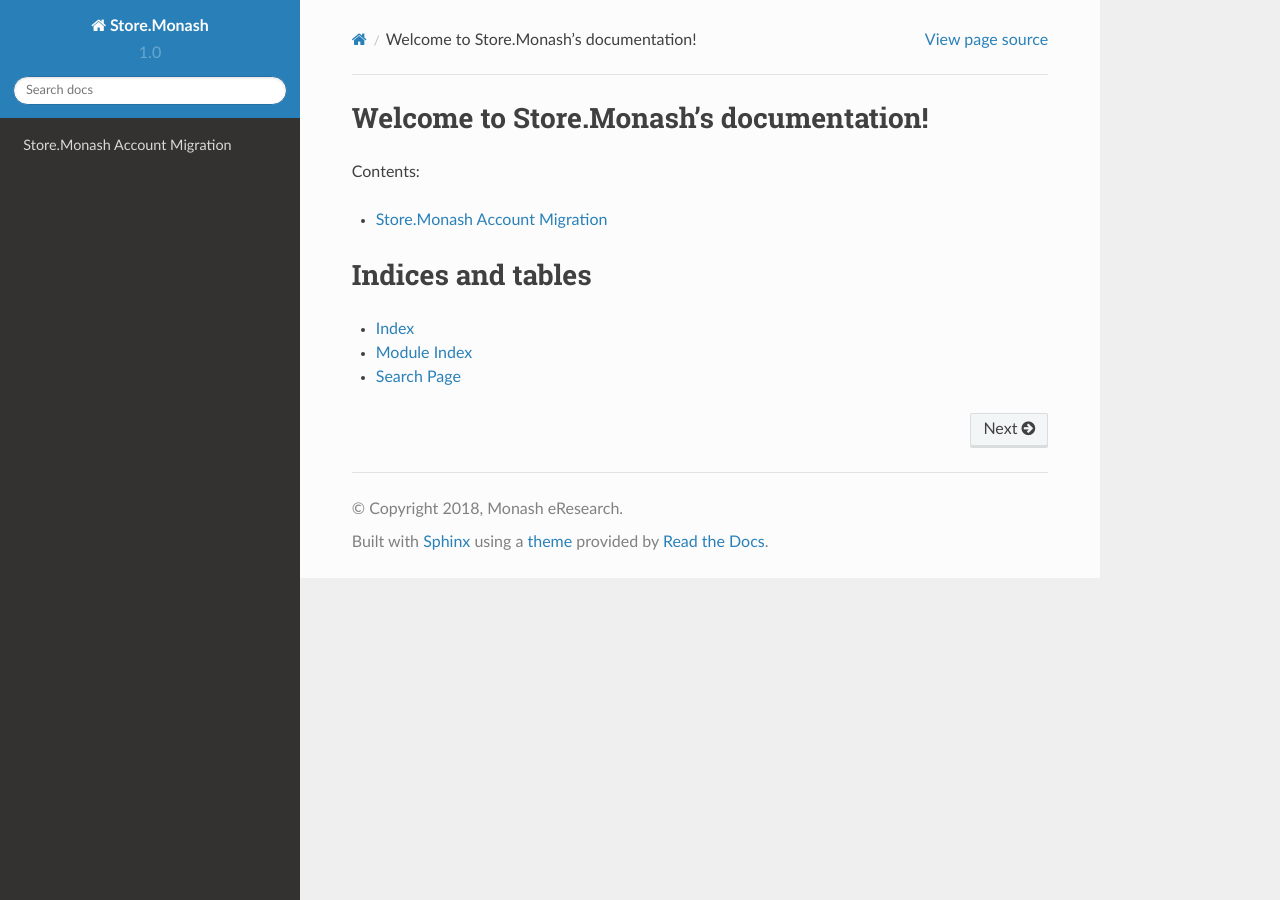
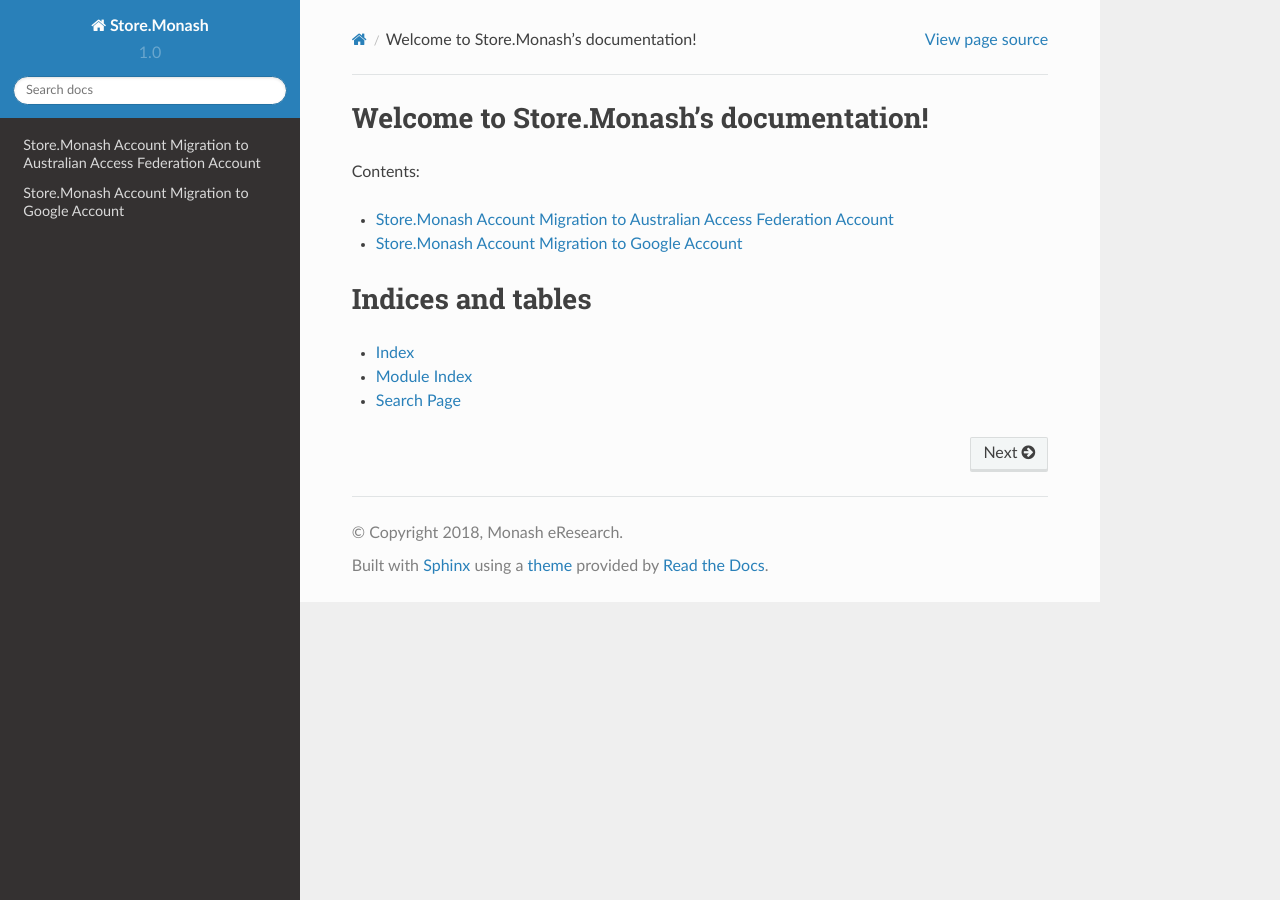
Before and after one commit to monash-merc/store.monash, a Sphinx documentation site: the page built from docs/source/index.rst, in a window 1280 px wide. Built offline with Sphinx 7.4.7 and the Read the Docs theme 2.0.0, drawn with Linux system fonts in a browser that asks for light colours; some of the changed lines change nothing that is shown.

Commit message:
Separate pages for documentation on AAF and Google authentication and migration

```diff
--- /dev/null
+++ b/docs/source/account_migration_aaf.rst
@@ -0,0 +1,36 @@
+Store.Monash Account Migration to Australian Access Federation Account
+======================================================================
+
+There are now two ways to log in to Store.Monash. You can continue to log in
+with your Monash username and password. However you are encouraged to try the
+new Australian Access Federation login method:
+
+  .. image:: images/two-ways-to-login.png
+
+Before trying the new login method, you should log in with the Username / Password
+form and verify that you can see your data:
+
+  .. image:: images/before-migration.png
+
+The first time you log in with the Australian Access Federation, you won't be able
+to see your data, but you will see a Migrate My Account link which will allow
+you to make all of your data accessible when using the new login method.
+
+  .. image:: images/first-aaf-login.png
+
+Clicking on the Migrate My Account link will take you to a new Migrate My Account
+page with a Username / Password form. Before you can make your data available to
+your new login method, you need to verify that you can access your old account by
+entering your Monash username and password:
+
+  .. image:: images/verify-old-account.png
+
+After verifying your Monash username and password, you will see a Migrate button
+allowing you to make your data available to your new account:
+
+  .. image:: images/migrate-account.png
+
+After your account has been migrated, you should see your old data available
+when you log in using the new method:
+
+  .. image:: images/account-migrated.png
--- a/docs/source/account_migration.rst
+++ b/docs/source/account_migration_google.rst
@@ -1,5 +1,5 @@
-Store.Monash Account Migration
-==============================
+Store.Monash Account Migration to Google Account
+================================================
 
 There are now two ways to log in to Store.Monash. You can continue to log in
 with your Monash username and password. However you are encouraged to try the
--- a/docs/source/index.rst
+++ b/docs/source/index.rst
@@ -11,7 +11,8 @@
 .. toctree::
    :maxdepth: 2
 
-   account_migration
+   account_migration_aaf
+   account_migration_google
 
 
 Indices and tables
```
